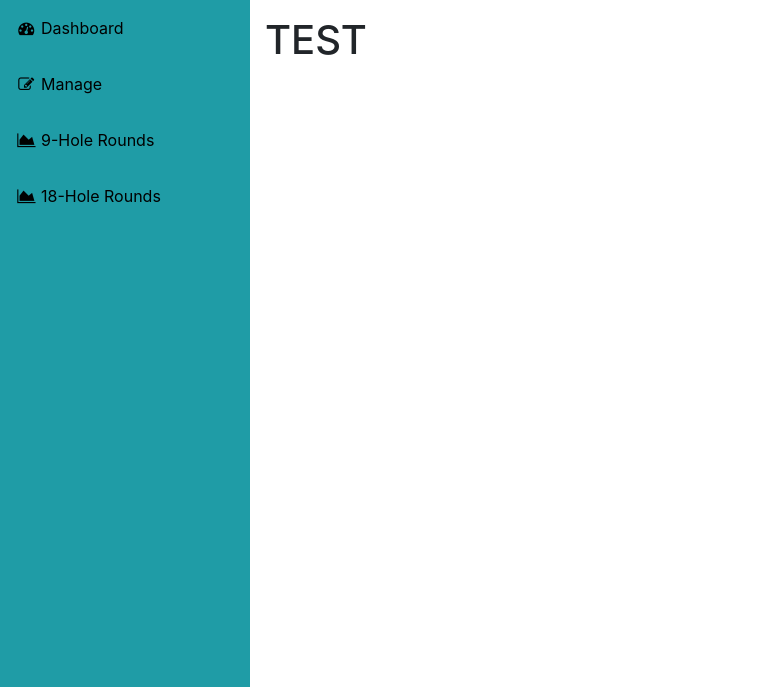
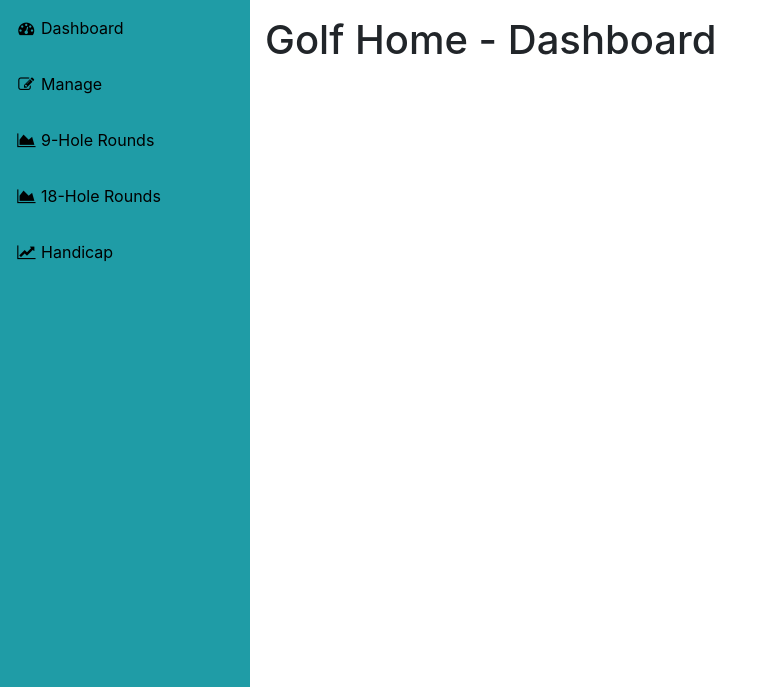
Before and after one commit to HunterProgram22/KudelaCorp, a Django app: page /Golf/ in a window 1280 px wide. Shown: the part 56-743 px from the top of the page, without its empty margins (0-760 px from the left). Run offline with Django 3.2, Linux system fonts and the light colour scheme; some libraries are stand-ins or nearby versions.

Commit message:
Continue updating templates.

```diff
--- a/Golf/templates/Golf/GolfBase.html
+++ b/Golf/templates/Golf/GolfBase.html
@@ -37,9 +37,21 @@
 {% block navbar-link-four-icon %}fa fa-fw fa-area-chart{% endblock %}
 {% block navbar-link-four-label %}18-Hole Rounds{% endblock %}
 
+{% block navbar-link-five %}{% url 'Golf_Handicap' %}{% endblock %}
+{% block navbar-link-five-icon %}fa fa-fw fa-line-chart{% endblock %}
+{% block navbar-link-five-label %}Handicap{% endblock %}
+
+{% block navbar-link-six %}{% endblock %}
+{% block navbar-link-six-icon %}{% endblock %}
+{% block navbar-link-six-label %}{% endblock %}
+
+{% block navbar-link-seven %}{% endblock %}
+{% block navbar-link-seven-icon %}{% endblock %}
+{% block navbar-link-seven-label %}{% endblock %}
+
 
 <!-- /.container-fluid-->
 {% block content %}
-<h1>TEST</h1>
+<h1>{% block pagecontent %}Golf Base{% endblock %}</h1>
 {% endblock %}
 <!-- /.content-wrapper-->
--- /dev/null
+++ b/Golf/templates/Golf/Handicap.html
@@ -0,0 +1,5 @@
+{% extends 'Golf/GolfBase.html' %}
+
+{% block title %}Golf - Handicap{% endblock %}
+
+{% block pagecontent %}Golf - Handicap{% endblock %}
--- /dev/null
+++ b/Golf/templates/Golf/Home.html
@@ -0,0 +1,5 @@
+{% extends 'Golf/GolfBase.html' %}
+
+{% block title %}Golf Home{% endblock %}
+
+{% block pagecontent %}Golf Home - Dashboard{% endblock %}
--- /dev/null
+++ b/Golf/templates/Golf/Manage.html
@@ -0,0 +1,5 @@
+{% extends 'Golf/GolfBase.html' %}
+
+{% block title %}Golf - Manage Rounds{% endblock %}
+
+{% block pagecontent %}Golf - Manage Rounds{% endblock %}
--- /dev/null
+++ b/Golf/templates/Golf/Rounds18.html
@@ -0,0 +1,5 @@
+{% extends 'Golf/GolfBase.html' %}
+
+{% block title %}Golf - 18-Hole Rounds{% endblock %}
+
+{% block pagecontent %}Golf - 18-Hole Rounds{% endblock %}
--- /dev/null
+++ b/Golf/templates/Golf/Rounds9.html
@@ -0,0 +1,5 @@
+{% extends 'Golf/GolfBase.html' %}
+
+{% block title %}Golf - 9-Hole Rounds{% endblock %}
+
+{% block pagecontent %}Golf - 9-Hole Rounds{% endblock %}
--- a/Golf/urls.py
+++ b/Golf/urls.py
@@ -1,10 +1,11 @@
 from django.urls import path
-from .views import Home, Manage, Rounds9, Rounds18
+from .views import Home, Manage, Rounds9, Rounds18, Handicap
 
 urlpatterns = [
     path('', Home.as_view(), name='Golf_Home'),
     path('Golf/Manage/', Manage.as_view(), name='Golf_Manage'),
     path('Golf/Rounds9/', Rounds9.as_view(), name='Golf_Rounds9'),
     path('Golf/Rounds18/', Rounds18.as_view(), name='Golf_Rounds18'),
+    path('Golf/Handicap/', Handicap.as_view(), name='Golf_Handicap'),
 
 ]
--- a/Golf/views.py
+++ b/Golf/views.py
@@ -8,23 +8,30 @@ class Home(View):
     def get(self, request):
         latest_round_list = Round.objects.order_by('-date')[:5]
         context = {'latest_round_list': latest_round_list}
-        return render(request, 'Golf/GolfBase.html', context)
+        return render(request, 'Golf/Home.html', context)
 
 
 class Manage(View):
     def get(self, request):
+        context = None
         return render(request, 'Golf/Manage.html', context)
 
 
 class Rounds9(View):
     def get(self, request):
         #round_stats9 = Round.objects.filter(holesplayed=9).order_by('-date')
-        #context = {'round_stats9': round_stats9}
+        context = None
         return render(request, 'Golf/Rounds9.html', context)
 
 
 class Rounds18(View):
     def get(self, request):
         #round_stats = Round.objects.filter(holesplayed=18).order_by('-date')
-        #context = {'round_stats': round_stats}
-        return render(request, 'Golf/Rounds.html', context)
+        context = None
+        return render(request, 'Golf/Rounds18.html', context)
+
+
+class Handicap(View):
+    def get(self, request):
+        context = None
+        return render(request, 'Golf/Handicap.html', context)
--- a/KudelaCorp/templates/KudelaCorp/AppBase.html
+++ b/KudelaCorp/templates/KudelaCorp/AppBase.html
@@ -55,6 +55,24 @@
           <a class="nav-link" href="{% block navbar-link-four %}#{% endblock %}">
             <i class="{% block navbar-link-four-icon %}fa fa-fw fa-link{% endblock %}"></i>
             <span class="nav-link-text">{% block navbar-link-four-label %}Link{% endblock %}</span>
+          </a>
+        </li>
+        <li class="nav-item" data-toggle="tooltip" data-placement="right" title="Link2">
+          <a class="nav-link" href="{% block navbar-link-five %}#{% endblock %}">
+            <i class="{% block navbar-link-five-icon %}fa fa-fw fa-link{% endblock %}"></i>
+            <span class="nav-link-text">{% block navbar-link-five-label %}Link2{% endblock %}</span>
+          </a>
+        </li>
+        <li class="nav-item" data-toggle="tooltip" data-placement="right" title="Link3">
+          <a class="nav-link" href="{% block navbar-link-six %}#{% endblock %}">
+            <i class="{% block navbar-link-six-icon %}fa fa-fw fa-link{% endblock %}"></i>
+            <span class="nav-link-text">{% block navbar-link-six-label %}Link3{% endblock %}</span>
+          </a>
+        </li>
+        <li class="nav-item" data-toggle="tooltip" data-placement="right" title="Link4">
+          <a class="nav-link" href="{% block navbar-link-seven %}#{% endblock %}">
+            <i class="{% block navbar-link-seven-icon %}fa fa-fw fa-link{% endblock %}"></i>
+            <span class="nav-link-text">{% block navbar-link-seven-label %}Link4{% endblock %}</span>
           </a>
         </li>
       </ul>
```
